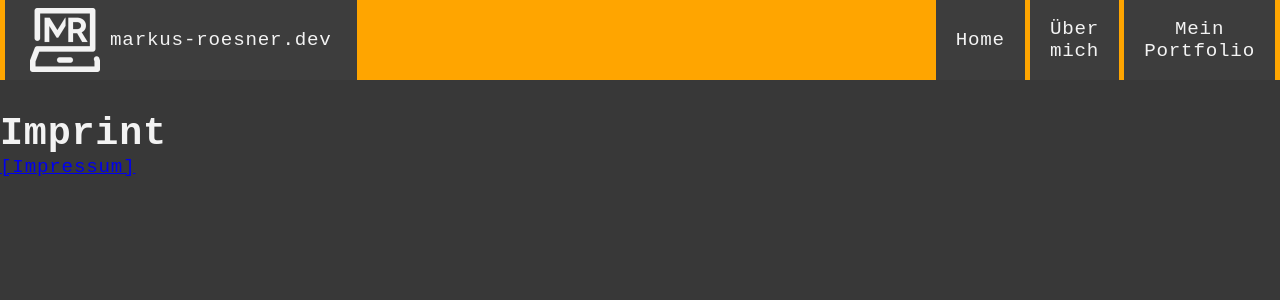
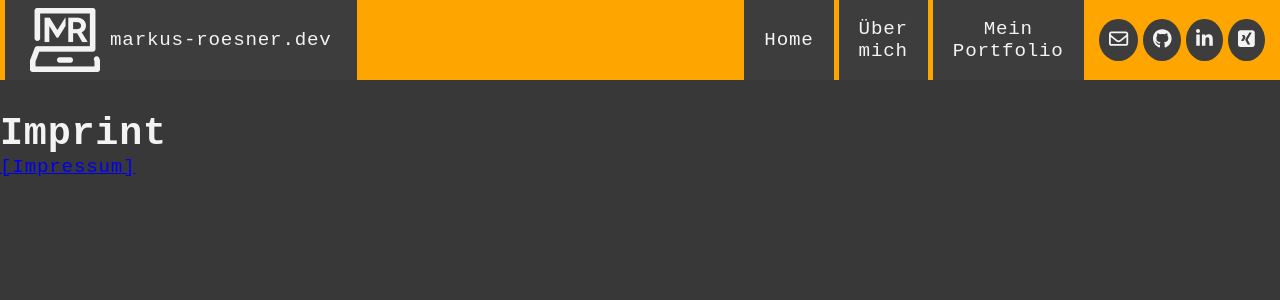
Before and after one commit to M-Roesner/myHomepage-react-ts-wip, a React (Vite) app: page /imprint in a window 1280 px wide. Shown: the top 300 px of the page. Built offline with nearby package versions, Linux system fonts and the light colour scheme.

Commit message:
Adjusted and added new icon links for navigation.

```diff
--- a/src/components/header/Header.tsx
+++ b/src/components/header/Header.tsx
@@ -3,13 +3,17 @@ import NavWrapper from "./navigation/NavWrapper";
 import Logo from "./logo/Logo";
 
 // Styled-Component
-import StyledHeader from "./styledHeader";
+import StyledHeader, { StyledNavIconWrapper } from "./styledHeader";
+import IconWrapper from "./icons/IconWrapper";
 
 const Header = () => {
   return (
     <StyledHeader>
       <Logo />
-      <NavWrapper />
+      <StyledNavIconWrapper>
+        <NavWrapper />
+        <IconWrapper />
+      </StyledNavIconWrapper>
     </StyledHeader>
   );
 };
--- /dev/null
+++ b/src/components/header/icons/IconWrapper.tsx
@@ -0,0 +1,25 @@
+// Component
+import IconLink from "../../custom/button/IconLink";
+import { StyledIconWrapper } from "./styledIconWrapper";
+
+// fortawesome
+import { faEnvelope } from "@fortawesome/free-regular-svg-icons";
+import { faGithub, faLinkedinIn, faSquareXing } from "@fortawesome/free-brands-svg-icons";
+
+/**
+ * Functional component for rendering a collection of icons with a link.
+ *
+ * Icons come from https://fontawesome.com/
+ */
+const IconWrapper = () => {
+  return (
+    <StyledIconWrapper>
+      <IconLink url="mailto:contact@markus-roesner.dev" icon={faEnvelope}></IconLink>
+      <IconLink url="https://github.com/M-Roesner" icon={faGithub}></IconLink>
+      <IconLink url="https://www.linkedin.com/in/markus-r%C3%B6sner-507354216/" icon={faLinkedinIn}></IconLink>
+      <IconLink url="https://www.xing.com/profile/Markus_Roesner14" icon={faSquareXing}></IconLink>
+    </StyledIconWrapper>
+  );
+};
+
+export default IconWrapper;
--- /dev/null
+++ b/src/components/header/icons/styledIconWrapper.ts
@@ -0,0 +1,9 @@
+import styled from "styled-components";
+
+export const StyledIconWrapper = styled.div`
+  display: flex;
+  flex-direction: row;
+  align-items: center;
+  gap: ${(props) => props.theme.navBar.gap};
+  padding: 10px;
+`;
--- a/src/components/header/styledHeader.ts
+++ b/src/components/header/styledHeader.ts
@@ -5,7 +5,7 @@ const StyledHeader = styled.header`
   flex-direction: row;
   justify-content: space-between;
   align-items: center;
-  background-color: orange;
+  background-color: orange; // TODO: Adjust background color.
 
   padding-left: 5px;
   padding-right: 5px;
@@ -16,4 +16,10 @@ const StyledHeader = styled.header`
   }
 `;
 
+export const StyledNavIconWrapper = styled.div`
+  display: flex;
+  flex-direction: row;
+  gap: ${(props) => props.theme.navBar.gap};
+`;
+
 export default StyledHeader;
--- a/src/utils/mainStyled.d.ts
+++ b/src/utils/mainStyled.d.ts
@@ -10,6 +10,7 @@ declare module "styled-components" {
     fontFamily: string;
     navBar: {
       height: string;
+      gap: string;
     };
     palette: {
       common: IMode;
--- a/src/utils/theme.ts
+++ b/src/utils/theme.ts
@@ -3,6 +3,7 @@ export const defaultTheme: DefaultTheme = {
   fontFamily: '"IBM", monospace',
   navBar: {
     height: "80px",
+    gap: "5px",
   },
   palette: {
     common: {
```
